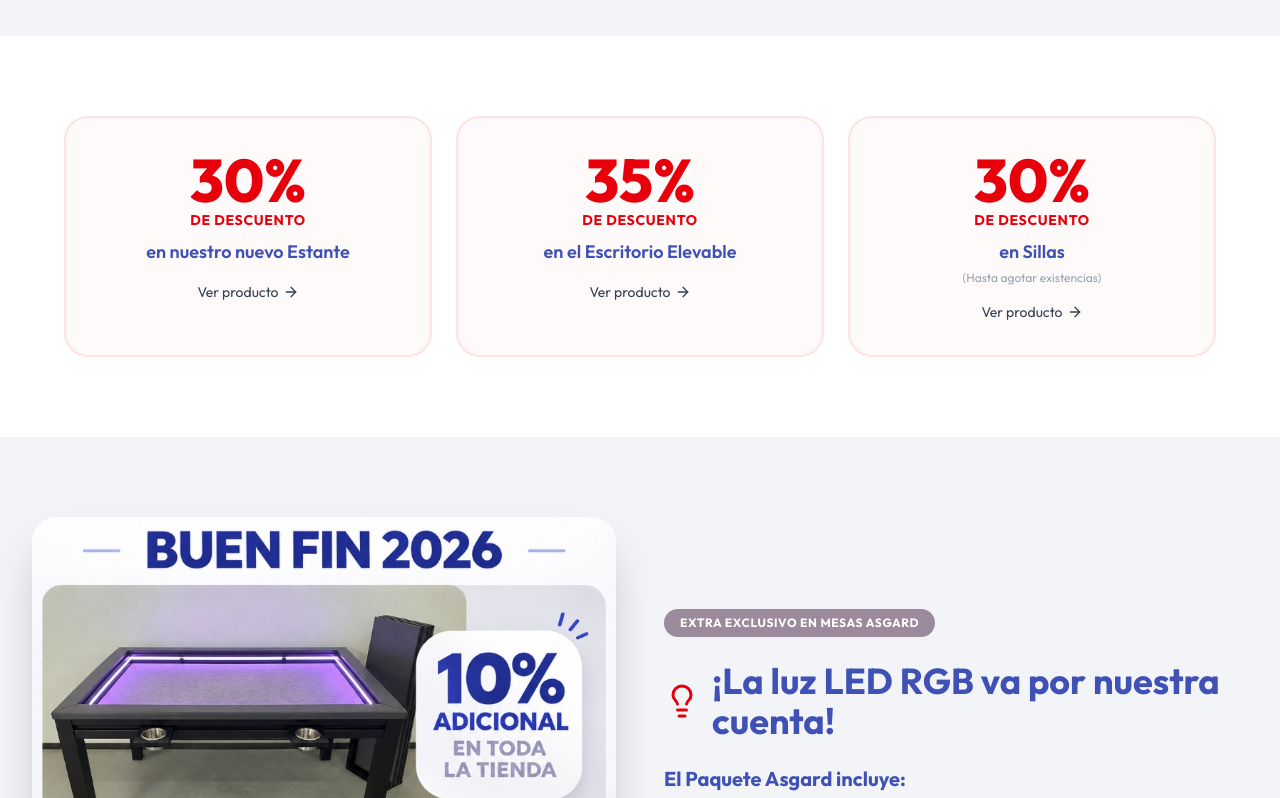
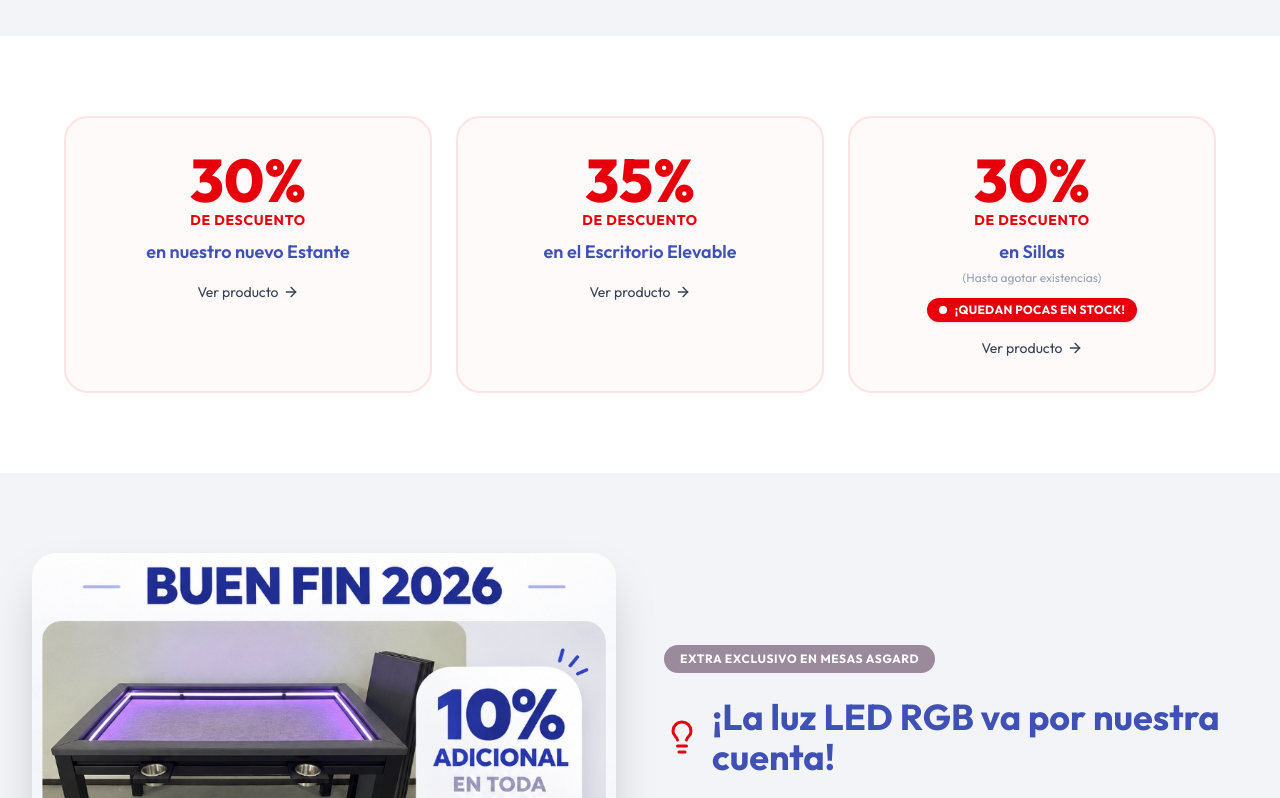
Before and after one commit to Arcoberto/CatalogoMidgard, a Next.js app: page /promociones in a window 1280 px wide. Shown: the part 703-1501 px from the top of the page. Built offline with nearby package versions, Linux system fonts and the light colour scheme.

Commit message:
Promociones: aviso 'Quedan pocas en stock' en sillas

```diff
--- a/src/app/promociones/page.tsx
+++ b/src/app/promociones/page.tsx
@@ -3,10 +3,10 @@ import { ArrowRight, CalendarDays, CheckCircle2, Lightbulb } from 'lucide-react'
 
 export const metadata = { title: 'Promociones | Midgard Mesas de Juego' };
 
-const DESCUENTOS = [
+const DESCUENTOS: { pct: string; label: string; href: string; note?: string; alert?: string }[] = [
   { pct: '30%', label: 'en nuestro nuevo Estante', href: '/estantes' },
   { pct: '35%', label: 'en el Escritorio Elevable', href: '/escritorios' },
-  { pct: '30%', label: 'en Sillas', note: 'Hasta agotar existencias', href: '/sillas' },
+  { pct: '30%', label: 'en Sillas', note: 'Hasta agotar existencias', alert: '¡Quedan pocas en stock!', href: '/sillas' },
 ];
 
 const PAQUETE_ASGARD = [
@@ -48,6 +48,12 @@ export default function PromocionesPage() {
               <p className="text-sm font-bold uppercase tracking-wider text-red-600 mb-2">de descuento</p>
               <p className="text-lg font-semibold text-midgard-navy">{d.label}</p>
               {d.note && <p className="text-xs text-midgard-gray mt-1">({d.note})</p>}
+              {d.alert && (
+                <span className="inline-flex items-center gap-2 mt-3 bg-red-600 text-white text-xs font-bold uppercase tracking-wide px-3 py-1 rounded-full shadow-sm">
+                  <span className="w-2 h-2 rounded-full bg-white animate-pulse" aria-hidden="true" />
+                  {d.alert}
+                </span>
+              )}
               <span className="inline-flex items-center gap-1 text-sm text-midgard-steel mt-4 group-hover:underline">Ver producto <ArrowRight className="w-4 h-4" /></span>
             </Link>
           ))}
```
